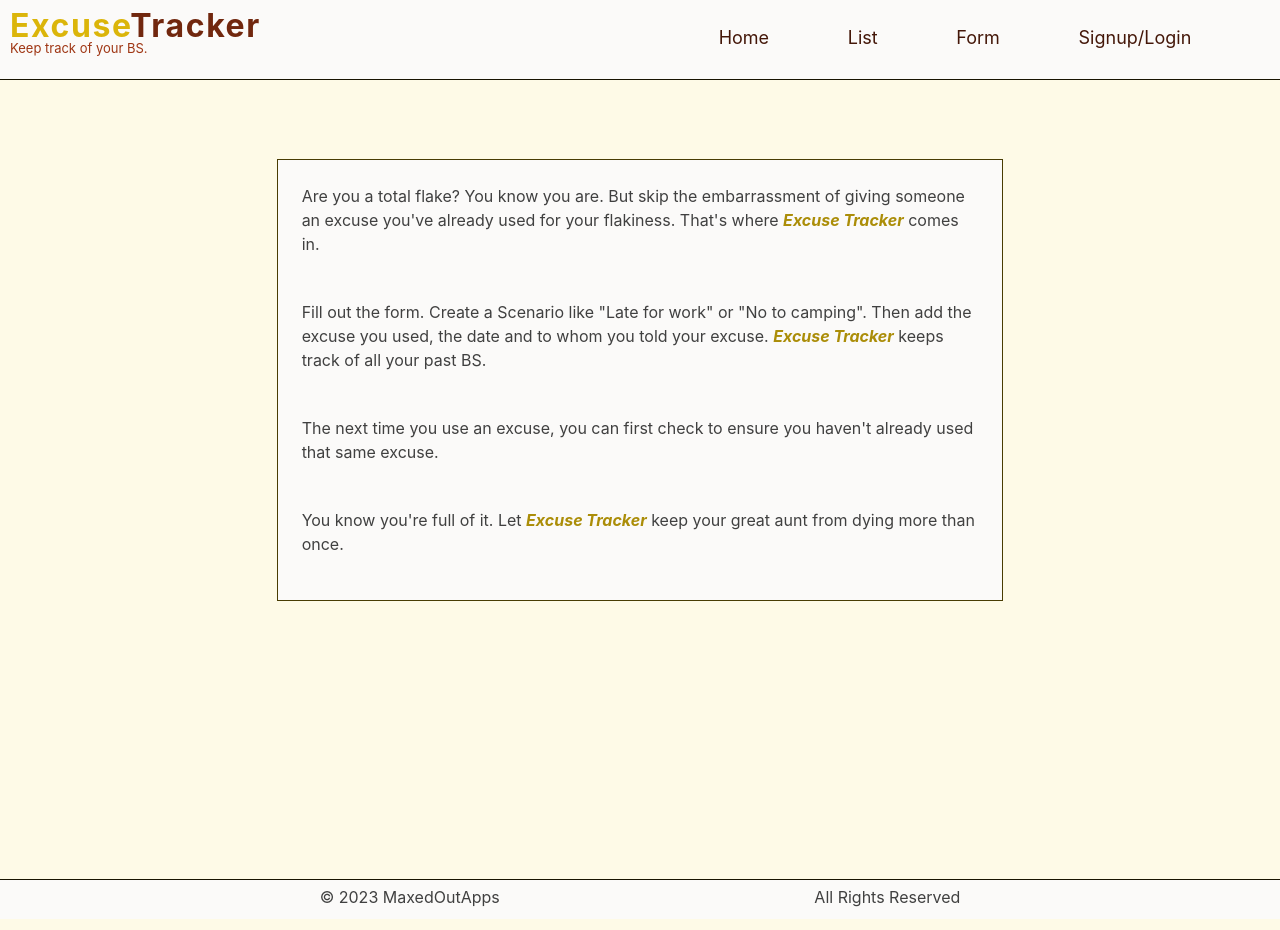
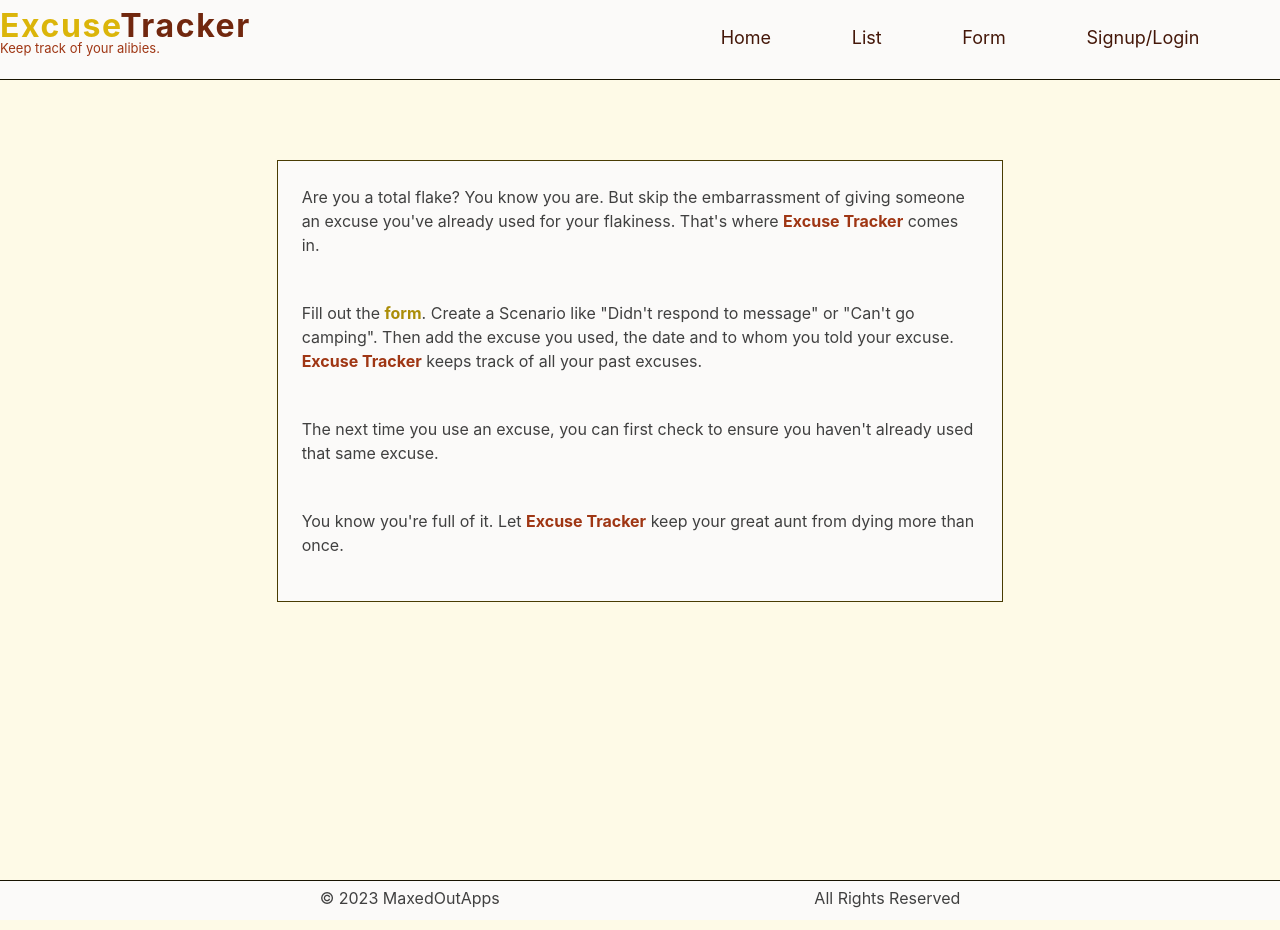
Before and after one commit to MXMaddux/excuse-tracker, a React (Create React App) app: page / in a window 1280 px wide. Built offline with nearby package versions, Linux system fonts and the light colour scheme.

Commit message:
Complete some design stuff

```diff
--- a/src/components/AuthReg.js
+++ b/src/components/AuthReg.js
@@ -72,11 +72,12 @@ const Wrapper = styled.section`
   }
 
   a {
-    color: var(--clr-primary-3);
+    color: var(--clr-secondary-5);
   }
 
   a:hover {
-    color: var(--clr-secondary-5);
+    color: var(--clr-primary-5);
+    transition: var(--transition);
   }
 
   .already-registered {
--- a/src/components/ExcuseList.js
+++ b/src/components/ExcuseList.js
@@ -23,7 +23,7 @@ const ExcuseList = ({ scenario }) => {
   }
 
   return (
-    <Wrapper className="jerk">
+    <Wrapper className="excuse-wrapper">
       <div className="container">
         <div className="title">
           <h5>Past Excuses:</h5>
@@ -42,12 +42,6 @@ const ExcuseList = ({ scenario }) => {
                 <p className="excuse-used">
                   Given To: <span>{excuse.givenTo}</span>
                 </p>
-                {/* <button
-                  className="btn btn-delete"
-                  onClick={() => deleteExcuse(scenario.id)}
-                >
-                  Delete Excuse
-                </button> */}
                 <Link
                   onClick={() => deleteExcuse(scenario.id)}
                   className="delete-link"
@@ -109,6 +103,7 @@ const Wrapper = styled.section`
     align-items: center;
     background-color: var(--clr-secondary-10);
     padding: 0 0.75rem;
+    border-bottom: 1px solid var(--clr-secondary-8);
   }
 
   .excuse-used {
@@ -124,11 +119,14 @@ const Wrapper = styled.section`
   }
 
   .excuses {
+    display: flex;
+    flex-direction: column;
+    height: 100%;
   }
 
   hr {
     height: 2px;
-    background-color: var(--clr-primary-4);
+    background-color: var(--clr-primary-1);
     border: none;
   }
 
@@ -143,8 +141,13 @@ const Wrapper = styled.section`
 
   .title {
     background-color: var(--clr-secondary-10);
+    padding-top: 5px;
   }
 
-  @media (max-width: 400px) {
+  @media (max-width: 1092px) {
+    .excuse {
+      display: flex;
+      flex-direction: column;
+    }
   }
 `;
--- a/src/components/Hero.js
+++ b/src/components/Hero.js
@@ -12,10 +12,10 @@ const Hero = () => {
         </p>
         <br />
         <p>
-          Fill out the form. Create a Scenario like "Late for work" or "No to
-          camping". Then add the excuse you used, the date and to whom you told
-          your excuse. <span>Excuse Tracker</span> keeps track of all your past
-          BS.
+          Fill out the <a href="/scenarioform">form</a>. Create a Scenario like
+          "Didn't respond to message" or "Can't go camping". Then add the excuse
+          you used, the date and to whom you told your excuse.{" "}
+          <span>Excuse Tracker</span> keeps track of all your past excuses.
         </p>
 
         <br />
@@ -60,8 +60,8 @@ const Wrapper = styled.section`
   }
   .main span {
     font-weight: bold;
-    font-style: italic;
-    color: var(--clr-primary-4);
+    color: var(--clr-secondary-4);
+    /* text-transform: uppercase; */
   }
 
   @media screen and (max-width: 792px) {
--- a/src/components/Navbar.js
+++ b/src/components/Navbar.js
@@ -6,14 +6,14 @@ import { useAuth } from "../store/auth-context";
 const Navbar = () => {
   const { user, logout } = useAuth(); // Access user state
   return (
-    <Wrapper>
+    <Wrapper className="wrapper">
       <div className="main">
         {/* <div className="logo"> */}
         <a href="/">
           <h3>
             Excuse<span>Tracker</span>
           </h3>
-          <p className="slogan">Keep track of your BS.</p>
+          <p className="slogan">Keep track of your alibies.</p>
         </a>
         {/* </div> */}
         <div className="nav">
@@ -44,11 +44,11 @@ const Navbar = () => {
 
 export default Navbar;
 
-const Wrapper = styled.div`
+const Wrapper = styled.section`
   width: 100%;
-  height: 79px;
+  height: auto;
   background: var(--clr-white);
-  z-index: 3;
+  position: relative;
 
   h3 {
     color: var(--clr-primary-5);
@@ -69,11 +69,10 @@ const Wrapper = styled.div`
   .main {
     display: flex;
     width: 100%;
-    /* height: 100%; */
+    height: 100%;
     height: 5rem;
     background-color: #fbfaf9;
     border-bottom: 1px solid var(--clr-primary-1);
-    padding: 10px;
     justify-content: space-between;
     align-items: center;
   }
@@ -82,7 +81,7 @@ const Wrapper = styled.div`
     width: 50%;
     justify-content: space-evenly;
     align-items: center;
-    margin-top: 1rem;
+    padding-top: 16px;
   }
   .slogan {
     font-size: 13px;
@@ -93,9 +92,9 @@ const Wrapper = styled.div`
       display: flex;
       flex-direction: column;
       margin: auto;
-      height: 7rem;
-      z-index: 1;
+      height: 120px;
     }
+
     .logo {
       display: flex;
       margin: auto;
--- a/src/components/ScenarioList.js
+++ b/src/components/ScenarioList.js
@@ -95,12 +95,14 @@ const ScenarioList = ({ onAddExcuse }) => {
           })
         ) : (
           <Wrapper>
+            <div className="main">
               <p>
                 No scenarios added yet. Fill out the{" "}
                 <span>
                   <a href="/scenarioform">form</a>
                 </span>
               </p>
+            </div>
           </Wrapper>
         )}
       </div>
@@ -131,9 +133,9 @@ const Wrapper = styled.section`
   .container-scenario {
     display: flex;
     flex-direction: column;
-    width: 90%;
-    height: 100%;
-    border-bottom: 3px solid var(--clr-secondary-2);
+    width: 100%;
+    height: auto;
+    border-bottom: 1px ridge var(--clr-secondary-2);
     justify-content: space-between;
   }
 
@@ -189,9 +191,9 @@ const Wrapper = styled.section`
   .main {
     display: flex;
     flex-direction: column;
-    height: 100%;
+    height: calc(100vh - 120px);
     width: 100%;
-    justify-content: center;
+    justify-content: start;
     align-items: center;
     padding: 10px;
   }
@@ -201,7 +203,7 @@ const Wrapper = styled.section`
     justify-content: center;
     align-items: center;
     width: 100%;
-    height: calc(100vh - 129px);
+    height: calc(100vh - 120px);
   }
 
   .main-2 p {
@@ -226,7 +228,7 @@ const Wrapper = styled.section`
   }
 
   .p-scenario {
-    color: var(--clr-primary-7);
+
     font-size: 1rem;
     font-weight: 400;
     text-transform: capitalize;
@@ -238,21 +240,21 @@ const Wrapper = styled.section`
     align-items: center;
     justify-content: space-between;
     width: 100%;
-    height: 2rem;
-    max-width: 1192px;
-    color: var(--clr-primary-4);
+    height: 100%;
+    color: var(--clr-primary-5);
     padding: 0 0.75rem;
-
     background-color: var(--clr-grey-10);
+    border-bottom: 1px solid var(--clr-grey-7);
   }
   .scenario span {
-    color: var(--clr-primary-3);
+    color: var(--clr-primary-4);
+    text-transform: capitalize;
   }
 
   .search {
     display: flex;
     width: 80%;
-    height: 100%;
+    height: auto;
     /* margin: auto; */
     justify-content: center;
     padding-bottom: 10px;
@@ -260,16 +262,15 @@ const Wrapper = styled.section`
 
   @media (max-width: 1092px) {
     .main {
-      max-height: calc(100% - 7rem - 40px);
+      max-height: calc(100vh - 160px);
       display: flex;
-      justify-content: center;
+      justify-content: start;
       align-items: center;
       margin-top: 1rem;
     }
-  }
-  @media (max-width: 400px) {
-    .main {
-      width: 100vw;
+    .scenario {
+      display: flex;
+      flex-direction: column;
     }
   }
 
@@ -279,10 +280,7 @@ const Wrapper = styled.section`
       padding-top: 10px;
     }
 
-    .p-scenario {
-      color: var(--clr-primary-7);
-      font-size: 16px;
-      text-transform: uppercase;
+
     }
   }
 `;
```
Also changed, not shown: src/store/scenario-context.js (+5 -4 lines), 1 other file (tests, documents, lock files or other folders). Lines whose indentation alone changed are shown as unchanged.
